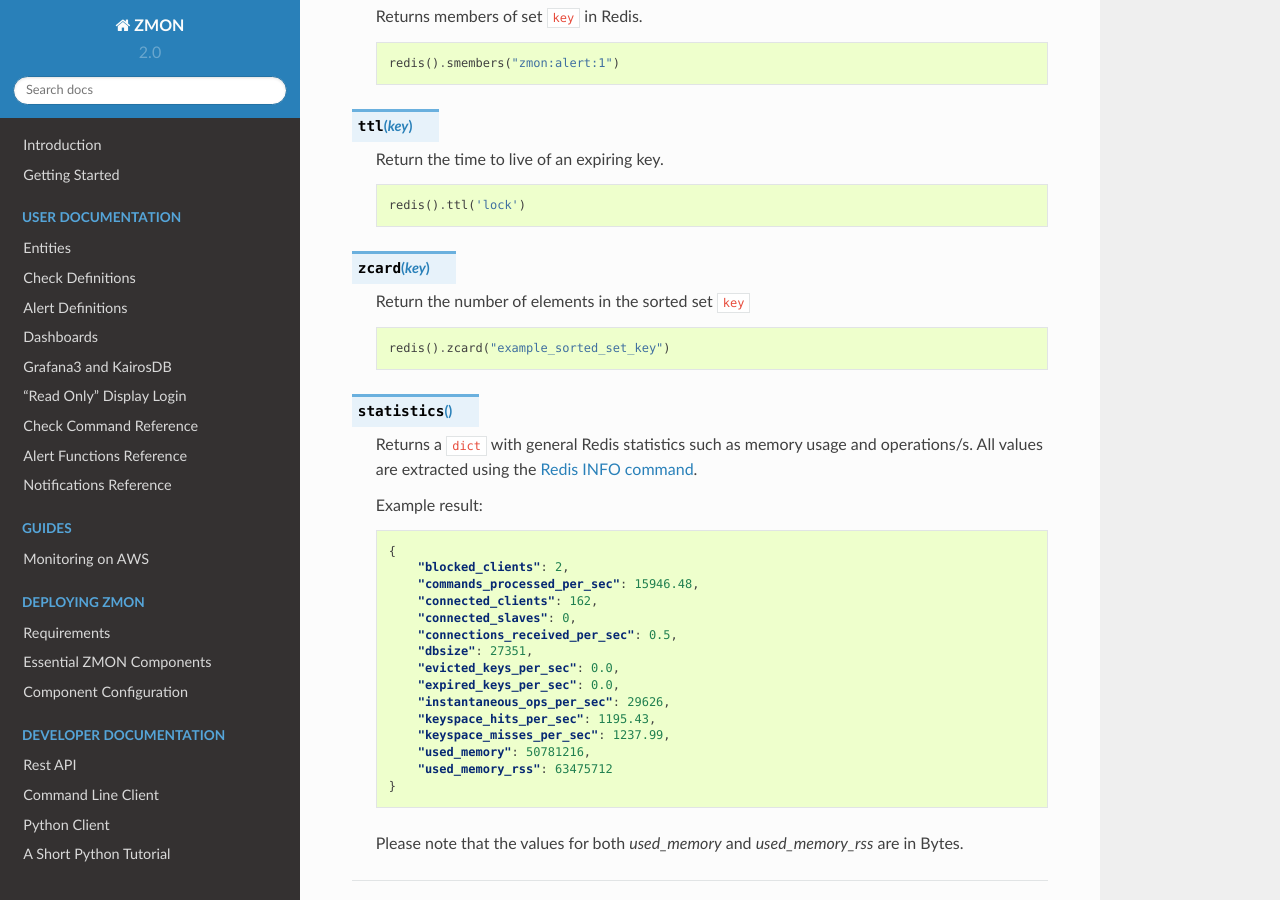
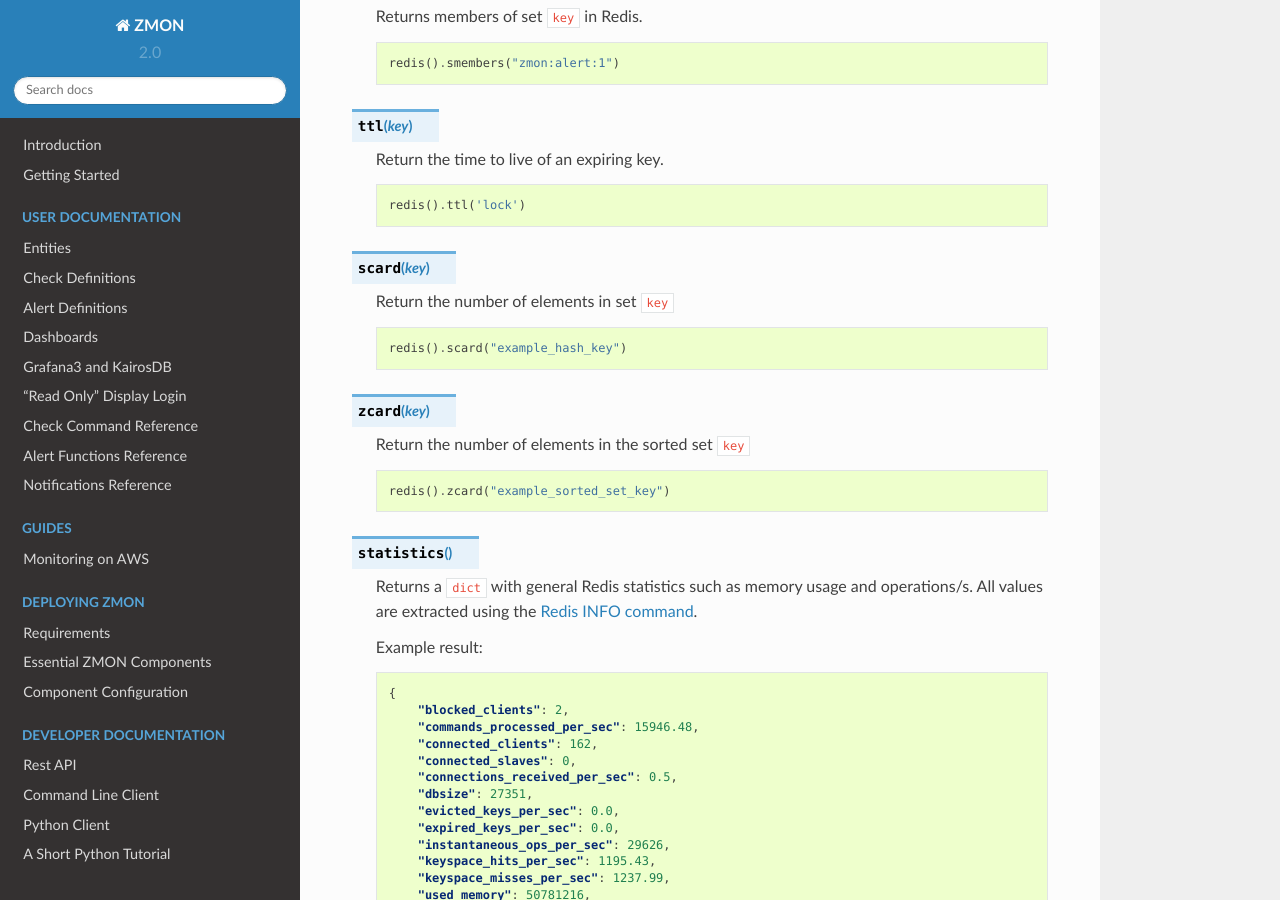
Before and after one commit to zalando-zmon/zmon-docs, a Sphinx documentation site: the page built from docs/user/check-ref/redis_wrapper.rst, in a window 1280 px wide and 900 px high, scrolled down 1968 px. Built offline with Sphinx 7.4.7 and the Read the Docs theme 2.0.0, drawn with Linux system fonts in a browser that asks for light colours.

Commit message:
Add scard docs to RedisWrapper

```diff
--- a/docs/user/check-ref/redis_wrapper.rst
+++ b/docs/user/check-ref/redis_wrapper.rst
@@ -120,6 +120,14 @@ The object returned by the :py:func:`redis` function provides the following meth
 
         redis().ttl('lock')
 
+.. py:method:: scard(key)
+
+    Return the number of elements in set ``key``
+
+    ::
+
+        redis().scard("example_hash_key")
+
 
 .. py:method:: zcard(key)
 
```
